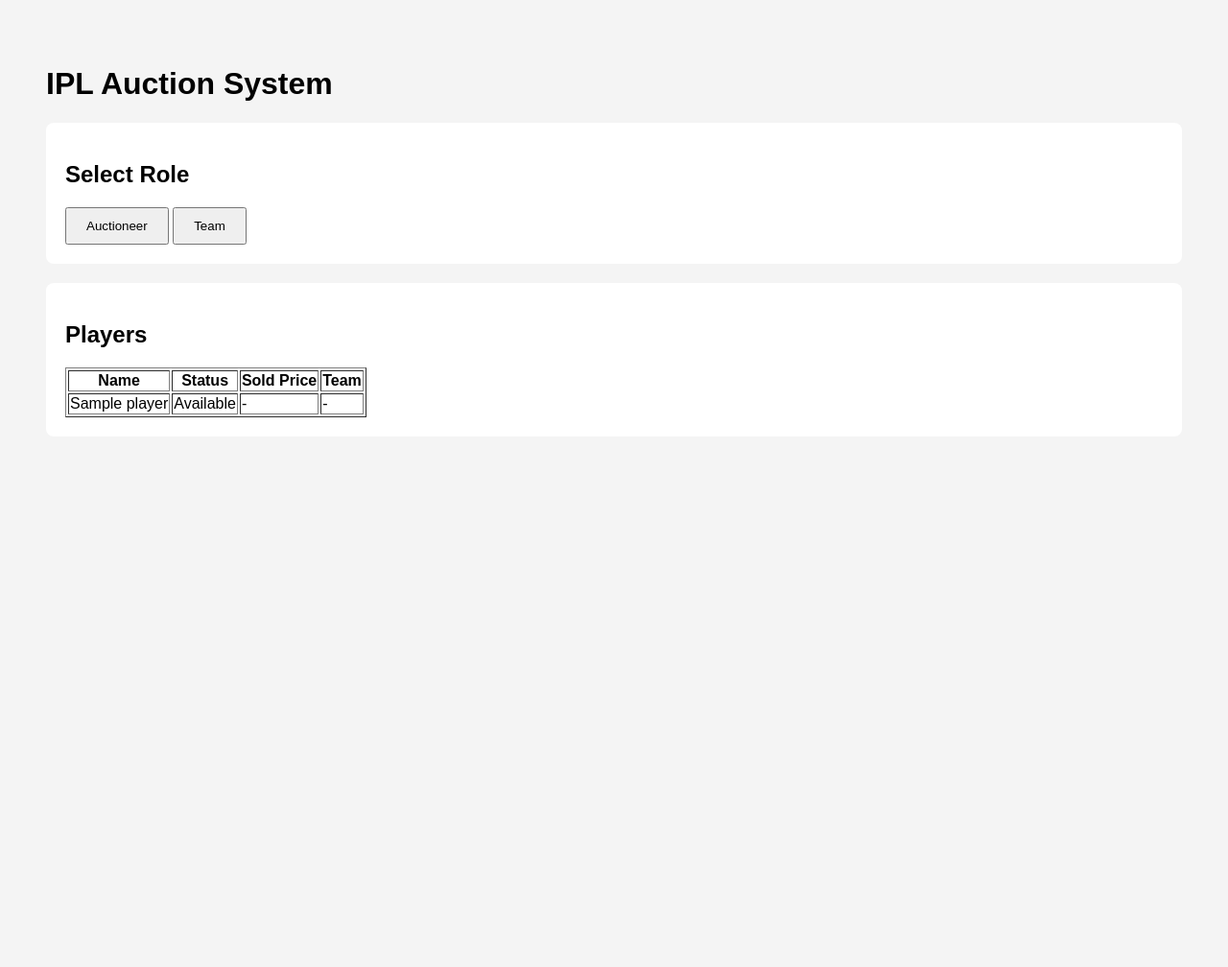
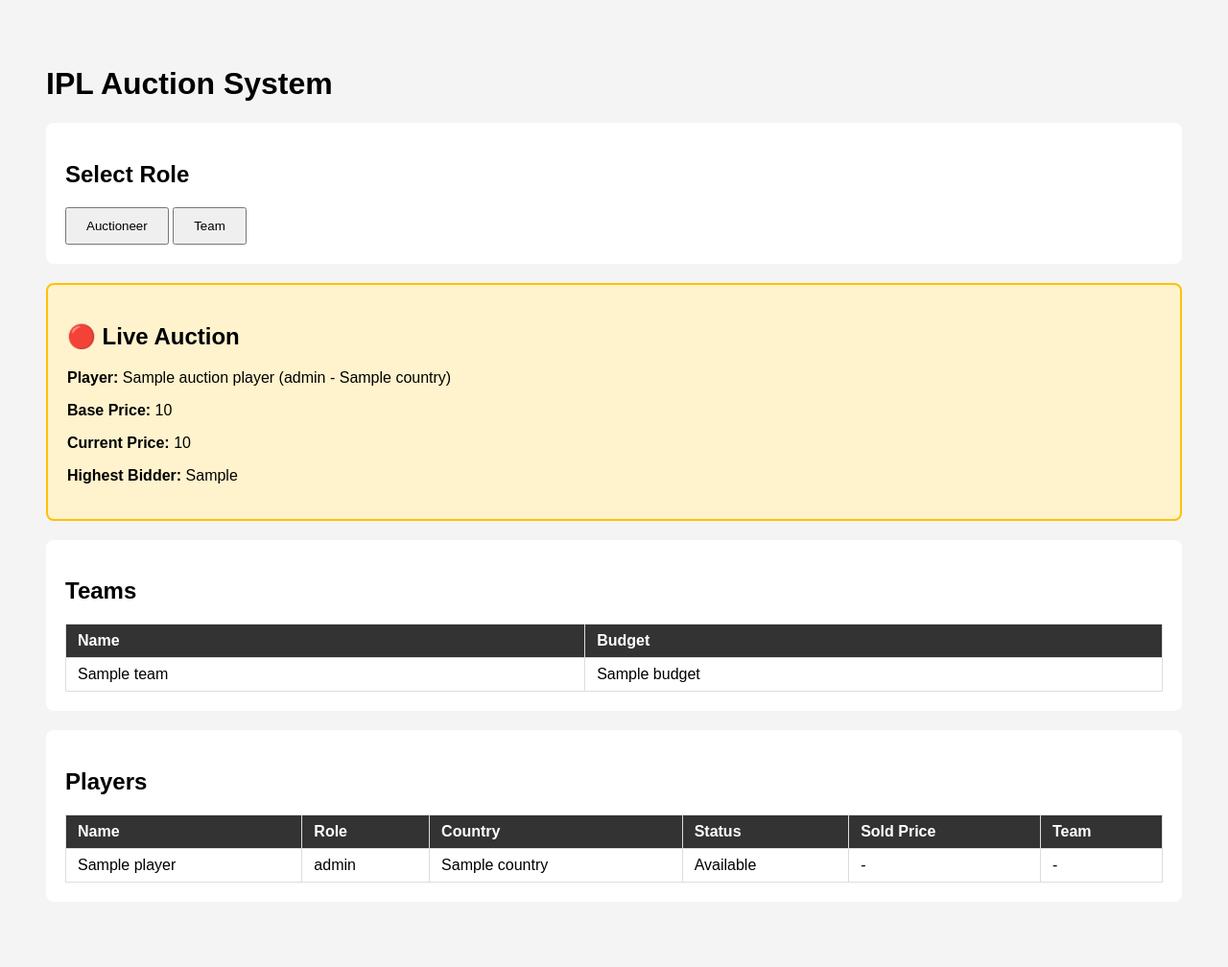
Before and after one commit to Parvjain06/ipl-auction, a Flask app: template templates/index.html in a window 1280 px wide. Shown: the whole page at 96% size. Before the commit the page ends 435 px from the top, so only its background shows below. Run offline with Flask 3, Linux system fonts and the light colour scheme; the template is opened without the code that fills it: most values are stand-ins (such as "Sample title", 1, 10 or a date in 2020).

Commit message:
Fix bugs: auto-increment PKs, bid tracking, budget validation, add team route, unsold flow, import_players SQLite fallback, improved UI

```diff
--- a/app.py
+++ b/app.py
@@ -14,6 +14,9 @@
 
 engine = create_engine(DATABASE_URL)
 
+# Helper to detect DB type
+is_sqlite = DATABASE_URL.startswith("sqlite")
+
 
 # --------------------------
 # CREATE TABLES
@@ -23,38 +26,74 @@
 
     with engine.connect() as conn:
 
-        conn.execute(text("""
-        CREATE TABLE IF NOT EXISTS players(
-        id INTEGER PRIMARY KEY,
-        name TEXT,
-        country TEXT,
-        role TEXT,
-        matches INTEGER,
-        runs INTEGER,
-        wickets INTEGER,
-        base_price INTEGER,
-        sold INTEGER DEFAULT 0,
-        sold_price INTEGER,
-        sold_team TEXT
-        )
-        """))
+        if is_sqlite:
+            conn.execute(text("""
+            CREATE TABLE IF NOT EXISTS players(
+            id INTEGER PRIMARY KEY AUTOINCREMENT,
+            name TEXT,
+            country TEXT,
+            role TEXT,
+            matches INTEGER,
+            runs INTEGER,
+            wickets INTEGER,
+            base_price INTEGER,
+            sold INTEGER DEFAULT 0,
+            sold_price INTEGER,
+            sold_team TEXT
+            )
+            """))
 
-        conn.execute(text("""
-        CREATE TABLE IF NOT EXISTS teams(
-        id INTEGER PRIMARY KEY,
-        name TEXT,
-        budget INTEGER
-        )
-        """))
+            conn.execute(text("""
+            CREATE TABLE IF NOT EXISTS teams(
+            id INTEGER PRIMARY KEY AUTOINCREMENT,
+            name TEXT,
+            budget INTEGER
+            )
+            """))
 
-        conn.execute(text("""
-        CREATE TABLE IF NOT EXISTS auction(
-        id INTEGER PRIMARY KEY,
-        player_id INTEGER,
-        current_price INTEGER,
-        status TEXT
-        )
-        """))
+            conn.execute(text("""
+            CREATE TABLE IF NOT EXISTS auction(
+            id INTEGER PRIMARY KEY AUTOINCREMENT,
+            player_id INTEGER,
+            current_price INTEGER,
+            highest_bidder TEXT,
+            status TEXT
+            )
+            """))
+        else:
+            conn.execute(text("""
+            CREATE TABLE IF NOT EXISTS players(
+            id SERIAL PRIMARY KEY,
+            name TEXT,
+            country TEXT,
+            role TEXT,
+            matches INTEGER,
+            runs INTEGER,
+            wickets INTEGER,
+            base_price INTEGER,
+            sold INTEGER DEFAULT 0,
+            sold_price INTEGER,
+            sold_team TEXT
+            )
+            """))
+
+            conn.execute(text("""
+            CREATE TABLE IF NOT EXISTS teams(
+            id SERIAL PRIMARY KEY,
+            name TEXT,
+            budget INTEGER
+            )
+            """))
+
+            conn.execute(text("""
+            CREATE TABLE IF NOT EXISTS auction(
+            id SERIAL PRIMARY KEY,
+            player_id INTEGER,
+            current_price INTEGER,
+            highest_bidder TEXT,
+            status TEXT
+            )
+            """))
 
         conn.commit()
 
@@ -82,12 +121,52 @@
         SELECT * FROM auction WHERE status='OPEN'
         """)).fetchone()
 
+        # Get player name for current auction
+        auction_player = None
+        if auction:
+            auction_player = conn.execute(text("""
+            SELECT * FROM players WHERE id=:id
+            """),{"id":auction.player_id}).fetchone()
+
     return render_template(
         "index.html",
         players=players,
         teams=teams,
-        auction=auction
+        auction=auction,
+        auction_player=auction_player
     )
+
+
+# --------------------------
+# ADD TEAM
+# --------------------------
+
+@app.route("/add_team", methods=["POST"])
+def add_team():
+
+    name = request.form["name"].strip()
+    budget = int(request.form["budget"])
+
+    if not name or budget <= 0:
+        return redirect("/")
+
+    with engine.connect() as conn:
+
+        # Check if team already exists
+        existing = conn.execute(text("""
+        SELECT * FROM teams WHERE name=:name
+        """),{"name":name}).fetchone()
+
+        if existing:
+            return redirect("/")
+
+        conn.execute(text("""
+        INSERT INTO teams(name, budget) VALUES(:name, :budget)
+        """),{"name":name, "budget":budget})
+
+        conn.commit()
+
+    return redirect("/")
 
 
 # --------------------------
@@ -99,14 +178,25 @@
 
     with engine.connect() as conn:
 
+        # Check if there's already an open auction
+        open_auction = conn.execute(text("""
+        SELECT * FROM auction WHERE status='OPEN'
+        """)).fetchone()
+
+        if open_auction:
+            return redirect("/")
+
         player = conn.execute(text("""
         SELECT * FROM players WHERE id=:id
         """),{"id":pid}).fetchone()
 
+        if not player or player.sold == 1:
+            return redirect("/")
+
         conn.execute(text("""
-        INSERT INTO auction(player_id,current_price,status)
-        VALUES(:pid,:price,'OPEN')
-        """),{"pid":pid,"price":player.base_price})
+        INSERT INTO auction(player_id, current_price, highest_bidder, status)
+        VALUES(:pid, :price, NULL, 'OPEN')
+        """),{"pid":pid, "price":player.base_price})
 
         conn.commit()
 
@@ -117,11 +207,11 @@
 # PLACE BID (Teams)
 # --------------------------
 
-@app.route("/bid",methods=["POST"])
+@app.route("/bid", methods=["POST"])
 def bid():
 
     team = request.form["team"]
-    bid = int(request.form["bid"])
+    bid_amount = int(request.form["bid"])
 
     with engine.connect() as conn:
 
@@ -129,14 +219,25 @@
         SELECT * FROM auction WHERE status='OPEN'
         """)).fetchone()
 
-        if bid <= auction.current_price:
-            return "Bid must be higher"
+        if not auction:
+            return redirect("/")
+
+        if bid_amount <= auction.current_price:
+            return redirect("/")
+
+        # Check team budget
+        team_row = conn.execute(text("""
+        SELECT * FROM teams WHERE name=:name
+        """),{"name":team}).fetchone()
+
+        if not team_row or bid_amount > team_row.budget:
+            return redirect("/")
 
         conn.execute(text("""
         UPDATE auction
-        SET current_price=:price
+        SET current_price=:price, highest_bidder=:team
         WHERE id=:id
-        """),{"price":bid,"id":auction.id})
+        """),{"price":bid_amount, "team":team, "id":auction.id})
 
         conn.commit()
 
@@ -144,13 +245,11 @@
 
 
 # --------------------------
-# CLOSE AUCTION
+# CLOSE AUCTION (Sell to highest bidder)
 # --------------------------
 
-@app.route("/close",methods=["POST"])
+@app.route("/close", methods=["POST"])
 def close():
-
-    team = request.form["team"]
 
     with engine.connect() as conn:
 
@@ -158,6 +257,18 @@
         SELECT * FROM auction WHERE status='OPEN'
         """)).fetchone()
 
+        if not auction:
+            return redirect("/")
+
+        if not auction.highest_bidder:
+            # No one bid — mark as unsold
+            conn.execute(text("""
+            UPDATE auction SET status='UNSOLD' WHERE id=:id
+            """),{"id":auction.id})
+            conn.commit()
+            return redirect("/")
+
+        # Sell to the highest bidder
         conn.execute(text("""
         UPDATE players
         SET sold=1,
@@ -166,7 +277,7 @@
         WHERE id=:pid
         """),{
         "price":auction.current_price,
-        "team":team,
+        "team":auction.highest_bidder,
         "pid":auction.player_id
         })
 
@@ -176,13 +287,39 @@
         WHERE name=:team
         """),{
         "price":auction.current_price,
-        "team":team
+        "team":auction.highest_bidder
         })
 
         conn.execute(text("""
         UPDATE auction
         SET status='CLOSED'
-        """))
+        WHERE id=:id
+        """),{"id":auction.id})
+
+        conn.commit()
+
+    return redirect("/")
+
+
+# --------------------------
+# MARK UNSOLD
+# --------------------------
+
+@app.route("/unsold", methods=["POST"])
+def unsold():
+
+    with engine.connect() as conn:
+
+        auction = conn.execute(text("""
+        SELECT * FROM auction WHERE status='OPEN'
+        """)).fetchone()
+
+        if not auction:
+            return redirect("/")
+
+        conn.execute(text("""
+        UPDATE auction SET status='UNSOLD' WHERE id=:id
+        """),{"id":auction.id})
 
         conn.commit()
 
@@ -192,4 +329,4 @@
 if __name__ == "__main__":
 
     port = int(os.environ.get("PORT",10000))
-    app.run(host="0.0.0.0",port=port)
+    app.run(host="0.0.0.0", port=port)
--- a/templates/index.html
+++ b/templates/index.html
@@ -21,6 +21,36 @@
 
 button{
 padding:10px 20px;
+cursor:pointer;
+}
+
+table{
+border-collapse:collapse;
+width:100%;
+}
+
+th, td{
+padding:8px 12px;
+text-align:left;
+border:1px solid #ddd;
+}
+
+th{
+background:#333;
+color:white;
+}
+
+.live-auction{
+background:#fff3cd;
+padding:20px;
+border-radius:8px;
+margin-bottom:20px;
+border:2px solid #ffc107;
+}
+
+input, select{
+padding:8px;
+margin:4px;
 }
 
 </style>
@@ -42,9 +72,35 @@
 </div>
 
 
+{% if auction and auction_player %}
+
+<div class="live-auction">
+
+<h2>🔴 Live Auction</h2>
+
+<p><strong>Player:</strong> {{auction_player.name}} ({{auction_player.role}} - {{auction_player.country}})</p>
+<p><strong>Base Price:</strong> {{auction_player.base_price}}</p>
+<p><strong>Current Price:</strong> {{auction.current_price}}</p>
+<p><strong>Highest Bidder:</strong> {{auction.highest_bidder or "No bids yet"}}</p>
+
+</div>
+
+{% endif %}
+
+
 <div id="auctioneer" style="display:none">
 
+<div class="card">
+
 <h2>Auctioneer Panel</h2>
+
+<h3>Add Team</h3>
+
+<form method="post" action="/add_team">
+<input type="text" name="name" placeholder="Team Name" required>
+<input type="number" name="budget" placeholder="Budget" required>
+<button type="submit">Add Team</button>
+</form>
 
 <h3>Select Player For Auction</h3>
 
@@ -54,7 +110,7 @@
 
 <p>
 
-{{p.name}} (Base: {{p.base_price}})
+{{p.name}} | {{p.role}} | Base: {{p.base_price}}
 
 <a href="/start/{{p.id}}">
 <button>Start Auction</button>
@@ -66,12 +122,33 @@
 
 {% endfor %}
 
+
+{% if auction %}
+
+<h3>Close Current Auction</h3>
+
+<form method="post" action="/close">
+<button type="submit">Sell to Highest Bidder</button>
+</form>
+
+<form method="post" action="/unsold" style="margin-top:8px;">
+<button type="submit">Mark Unsold</button>
+</form>
+
+{% endif %}
+
+</div>
+
 </div>
 
 
 <div id="team" style="display:none">
 
+<div class="card">
+
 <h2>Team Panel</h2>
+
+{% if auction %}
 
 <form method="post" action="/bid">
 
@@ -85,11 +162,42 @@
 
 </select>
 
-<input type="number" name="bid" placeholder="Bid Amount">
+<input type="number" name="bid" placeholder="Bid Amount" required>
 
 <button type="submit">Place Bid</button>
 
 </form>
+
+{% else %}
+
+<p>No active auction right now.</p>
+
+{% endif %}
+
+</div>
+
+</div>
+
+
+<div class="card">
+
+<h2>Teams</h2>
+
+<table>
+
+<tr>
+<th>Name</th>
+<th>Budget</th>
+</tr>
+
+{% for t in teams %}
+<tr>
+<td>{{t.name}}</td>
+<td>{{t.budget}}</td>
+</tr>
+{% endfor %}
+
+</table>
 
 </div>
 
@@ -98,10 +206,12 @@
 
 <h2>Players</h2>
 
-<table border="1">
+<table>
 
 <tr>
 <th>Name</th>
+<th>Role</th>
+<th>Country</th>
 <th>Status</th>
 <th>Sold Price</th>
 <th>Team</th>
@@ -112,6 +222,8 @@
 <tr>
 
 <td>{{p.name}}</td>
+<td>{{p.role}}</td>
+<td>{{p.country}}</td>
 
 {% if p.sold == 1 %}
 
```
Also changed, not shown: import_players.py (+14 -1 lines).
